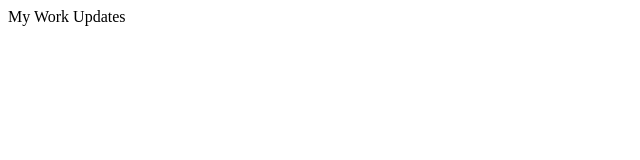
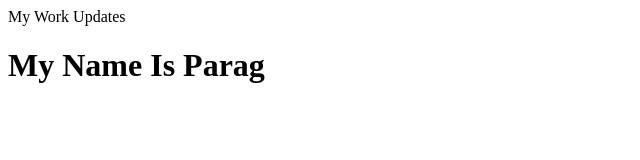
Before and after one commit to paragbariye13/LocalRepo, a plain HTML site: page index.html in a window 1280 px wide. Shown: the whole page, without its empty margins (0-640 px from the left). Drawn offline with Linux system fonts and the light colour scheme.

Commit message:
Add New Para

```diff
--- a/index.html
+++ b/index.html
@@ -1 +1,2 @@
 <p>My Work Updates</p>
+<h1>My Name Is Parag</h1>
```
